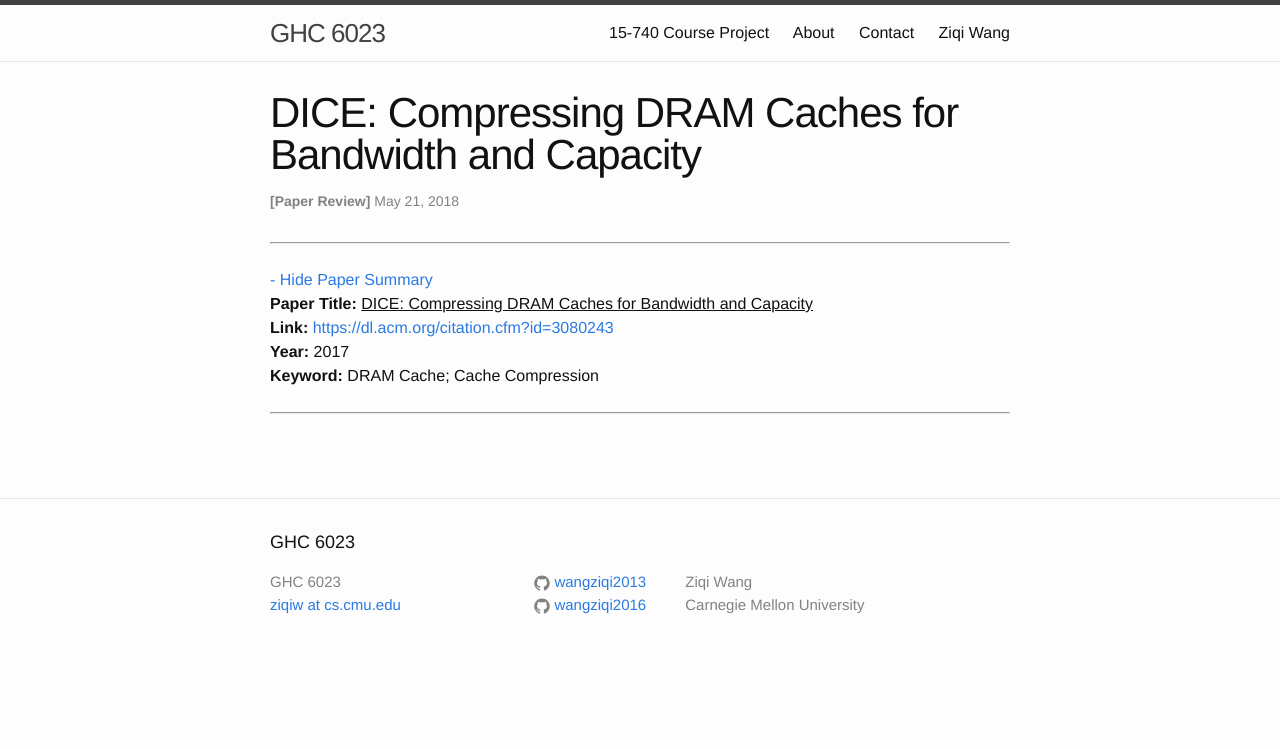
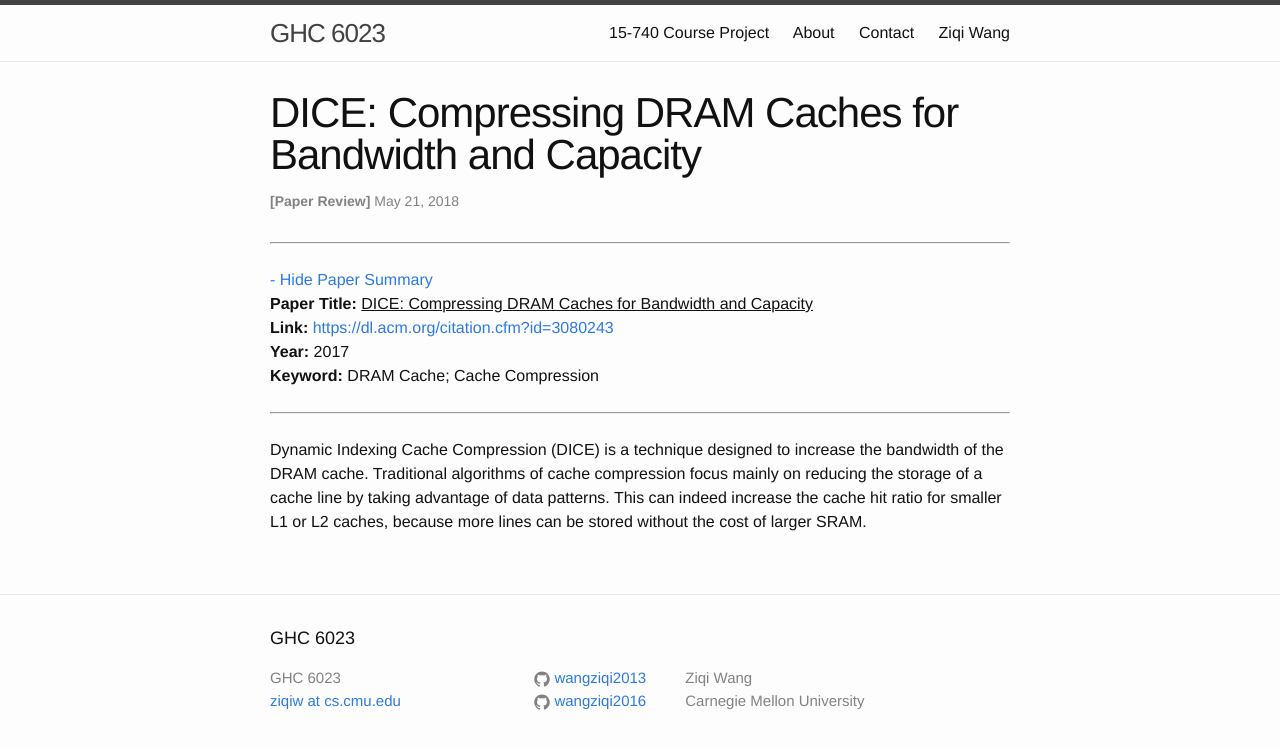
Before and after one commit to wangziqi2013/wangziqi2013.github.io, a Jekyll site: the page built from _posts/2018-05-20-dice.markdown, in a window 1280 px wide. Shown: the top 749 px of the page. Built offline with Jekyll 4.4.1, drawn with Linux system fonts in a browser that asks for light colours.

Commit message:
Working on introduction

```diff
--- a/_posts/2018-05-20-dice.markdown
+++ b/_posts/2018-05-20-dice.markdown
@@ -12,3 +12,8 @@ htm_cd:
 htm_cr:
 version_mgmt:
 ---
+
+Dynamic Indexing Cache Compression (DICE) is a technique designed to increase the bandwidth of the
+DRAM cache. Traditional algorithms of cache compression focus mainly on reducing the storage of
+a cache line by taking advantage of data patterns. This can indeed increase the cache hit ratio for smaller
+L1 or L2 caches, because more lines can be stored without the cost of larger SRAM.
```
